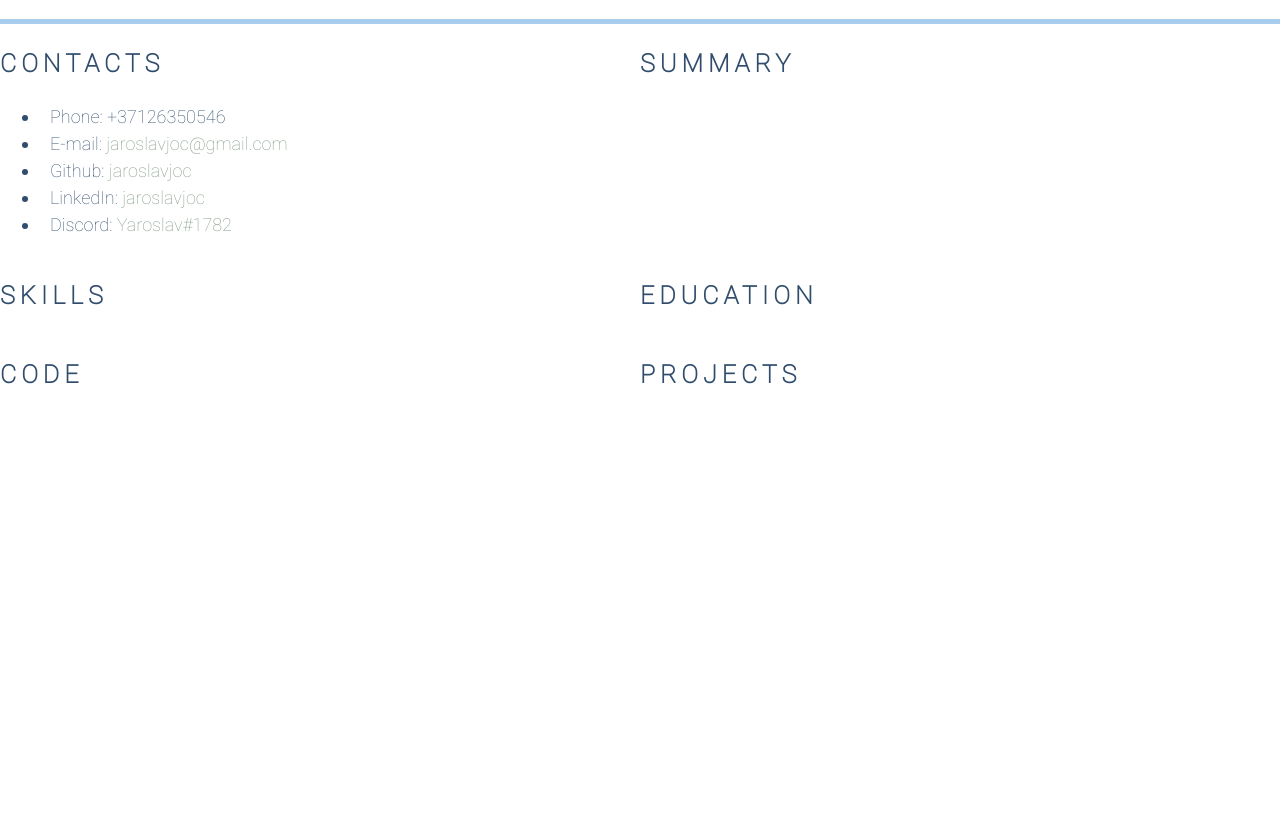
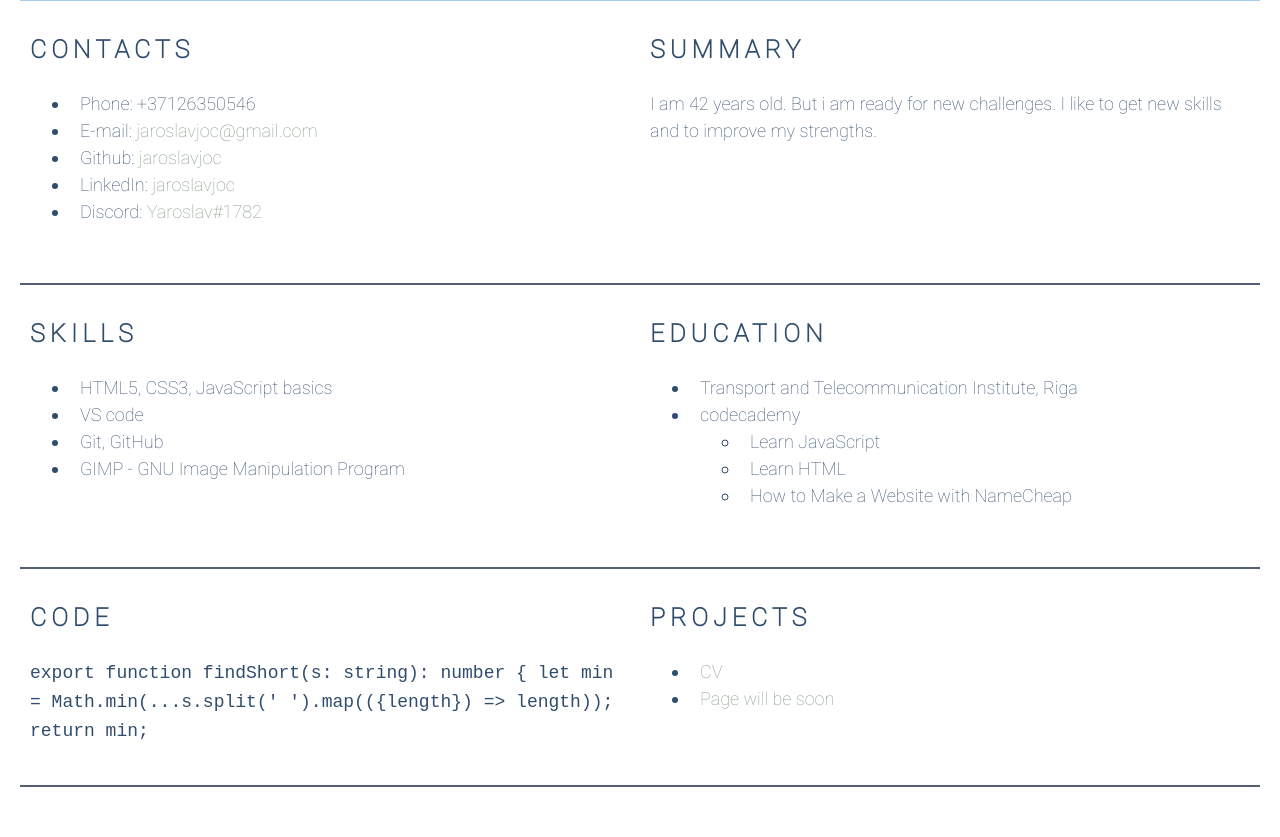
Before and after one commit to jaroslavjoc/rsschool-cv, a plain HTML site: page index.html in a window 1280 px wide. Shown: the part 363-1200 px from the top of the page. Before the commit the page ends 800 px from the top, so only its background shows below. Drawn offline with Linux system fonts and the light colour scheme.

Commit message:
feat: add section

```diff
--- a/index.html
+++ b/index.html
@@ -63,25 +63,70 @@
             </section>
             <section class="section" id="summary">
                 <h2 class="section-title">Summary</h2>
+                <p>
+                    I am 42 years old.
+                    But i am ready for new challenges.
+                    I like to get new skills and to improve my strengths.
+                </p>
             </section>
             <section class="section" id="skills">
                 <h2 class="section-title">Skills</h2>
+                <ul class="section-list">
+                    <li class="section-item">
+                        HTML5, CSS3, JavaScript basics
+                    </li>
+                    <li class="section-item">
+                        VS code
+                    </li>
+                    <li class="section-item">
+                        Git, GitHub
+                    </li>
+                    <li class="section-item">
+                        GIMP - GNU Image Manipulation Program
+                    </li>
+                </ul>
             </section>
             <section class="section" id="education">
                 <h2 class="section-title">Education</h2>
+                <ul class="section-list">
+                    <li class="section-item">
+                        Transport and Telecommunication Institute, Riga
+                    </li>
+                    <li class="section-item">
+                        codecademy
+                        <ul>
+                            <li class="section-item">Learn JavaScript</li>
+                            <li class="section-item">Learn HTML</li>
+                            <li class="section-item">How to Make a Website with NameCheap</li>
+                        </ul>
+                    </li>
+                </ul>
             </section>
             <section class="section" id="code">
                 <h2 class="section-title">Code</h2>
+                    <code>
+                        export function findShort(s: string): number {
+                        let min = Math.min(...s.split(' ').map(({length}) => length));
+                        return min;
+                    </code>
             </section>
             <section class="section" id="projects">
                 <h2 class="section-title">Projects</h2>
+                <ul class="section-list">
+                    <li class="section-item">
+                        <a href="https://jaroslavjoc.github.io/rsschool-cv/cv">CV</a>
+                    </li>
+                    <li class="section-item">
+                        <a href="code here">Page will be soon</a>
+                    </li>
+                </ul>
             </section>
+        </div>
+    </main>
+    <footer class="footer">
+        <div class="container footer-container">
 
         </div>
-
-    </main>
-    <footer class="footer">
-        <div class="container"></div>
     </footer>
 
 </body>
--- a/style.css
+++ b/style.css
@@ -31,6 +31,7 @@
   .container {
     max-width: 1440px;
     margin: 0 auto;
+    min-height: 50px;
   }
 
   .header {
@@ -87,6 +88,12 @@
     color: #4d2323;
   }
 
+  @media (max-width: 1440px){
+      .container {
+          padding: 0 20px;
+      }
+  }
+
   .main-container {
     display: flex;
     flex-wrap: wrap;
@@ -95,6 +102,9 @@
 
   .section {
     width: 50%;
+    padding: 10px;
+    padding-bottom: 40px;
+    border-bottom: 2px solid #545E75;
   }
 
   @media (max-width: 768px) {
```
